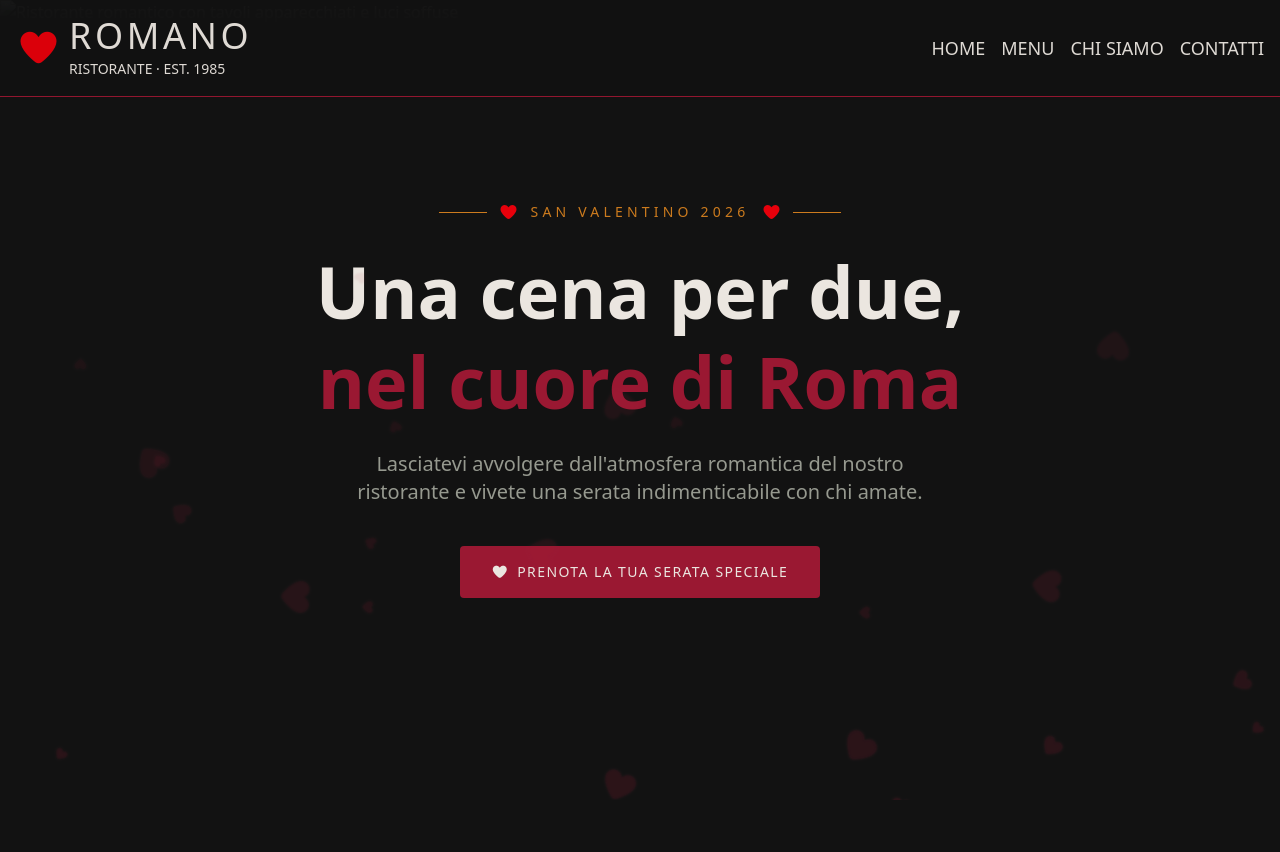
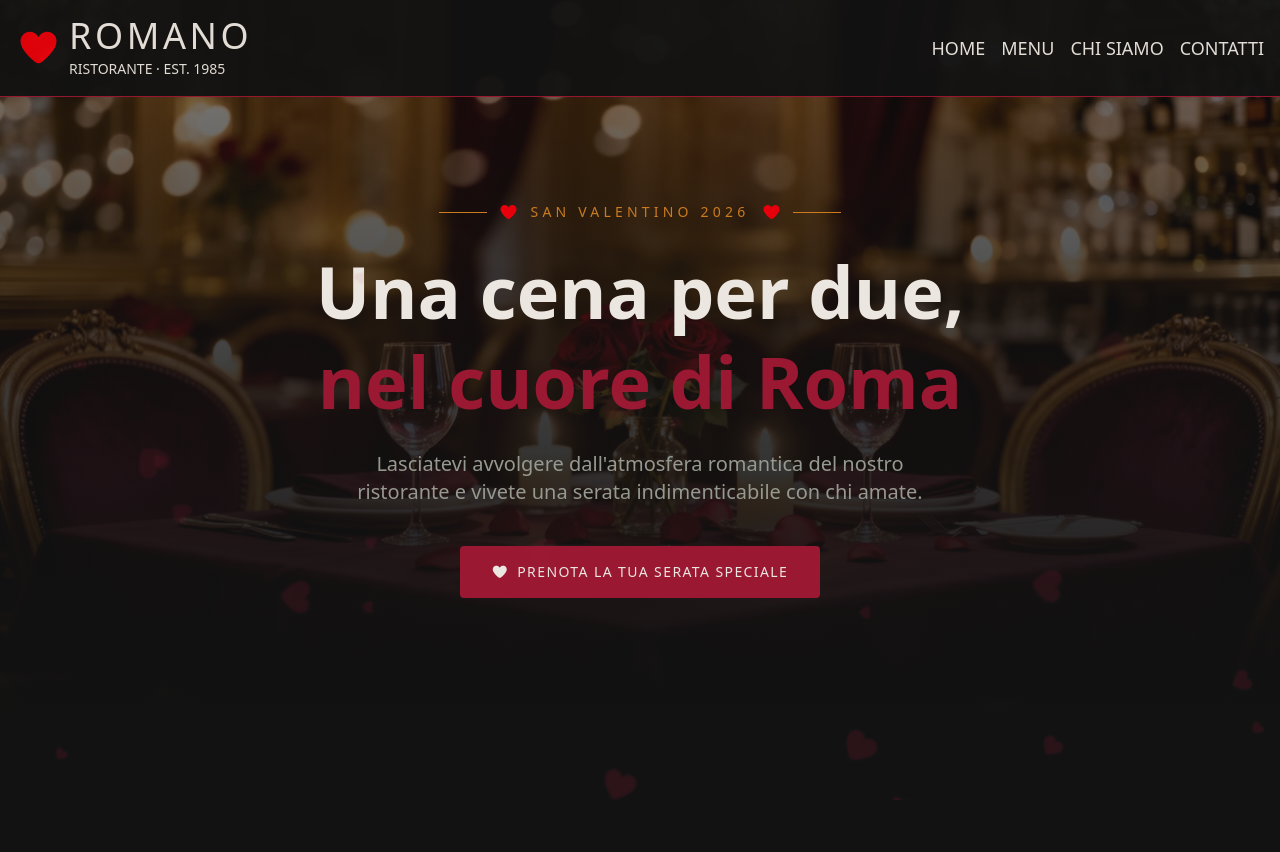
Before and after one commit to MarcoAntonioRussoDEV/RistoranteRomano, a plain HTML site: page index.html in a window 1280 px wide. Shown: the top 852 px of the page. Drawn offline with nearby package versions, Linux system fonts and the light colour scheme; the site is published under a folder, as on GitHub Pages, so addresses that start at the root find nothing.

```diff
--- a/index.html
+++ b/index.html
@@ -113,7 +113,7 @@
                 <div class="absolute inset-0">
                     <div class="relative">
                         <img
-                            src="/img/hero-restaurant.jpg"
+                            src="./img/hero-restaurant.jpg"
                             alt="Ristorante romantico con tavoli apparecchiati e luci soffuse"
                             class="w-full h-full object-cover"
                             loading="lazy"
```
Also changed, not shown: 1 other file.
